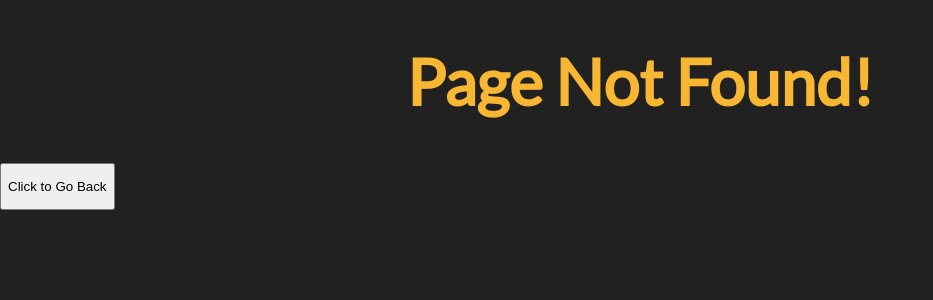
After one commit to LivHackSoc/LivHackSoc.github.io, a PHP site: page /error404.html in a window 1280 px wide. The commit adds this page. Shown: the top 300 px of the page, without its empty margins (0-933 px from the left). Run offline with PHP 8.4, Linux system fonts and the light colour scheme.

Commit message:
Add error404 handling page

```diff
--- /dev/null
+++ b/error404.html
@@ -0,0 +1,17 @@
+<!DOCTYPE html>
+<html>
+<head>
+    <meta charset="utf-8" />
+    <meta http-equiv="X-UA-Compatible" content="IE=edge">
+    <title>Page Title</title>
+    <meta name="viewport" content="width=device-width, initial-scale=1">
+    <link rel="stylesheet" type="text/css" media="screen" href="stylesheet/global.css" />
+    <style>
+        body {background: rgba(0, 0, 0, 0.87);}
+        </style>
+</head>
+<body>
+    <h1 class="center-text gold">Page Not Found!</h1>
+    <button class"center"><p class="godl">Click to Go Back</p></button>
+</body>
+</html>
--- a/index.php
+++ /dev/null
@@ -1 +0,0 @@
-<?php include_once("index.html"); ?>
--- /dev/null
+++ b/run.php
@@ -0,0 +1,3 @@
+<!-- This is use for deployment on Heroku -->
+
+<?php include_once("index.html"); ?>
--- a/stylesheet/committee.css
+++ b/stylesheet/committee.css
@@ -1,3 +1,6 @@
+.committee {
+
+}
 
 .committee > h1 {
     padding: 30px;
@@ -23,6 +26,7 @@
 
 .profile-pic > img {
     height: 250px;
+    border-radius: 10px;
   }
 
 
--- a/stylesheet/landing.css
+++ b/stylesheet/landing.css
@@ -3,8 +3,8 @@
     width: 100%;
     margin: auto;
     /* https://images.unsplash.com/photo-1484807352052-23338990c6c6?ixlib=rb-0.3.5&ixid=eyJhcHBfaWQiOjEyMDd9&s=6f3cb0473315ed1eca1b47d280bb2ab1&auto=format&fit=crop&w=1950&q=80 */
-    background: url(../assets/images/liverpool.jpg)
-    no-repeat 50% 50%;
+    background: url(../assets/images/liverpool.jpg) no-repeat 50% 50%;
+    opacity: 0.2;
     display: table;
     top: 0;
     background-size: cover;
```
Also changed, not shown: index.html (+3 -12 lines), .htaccess (added).
